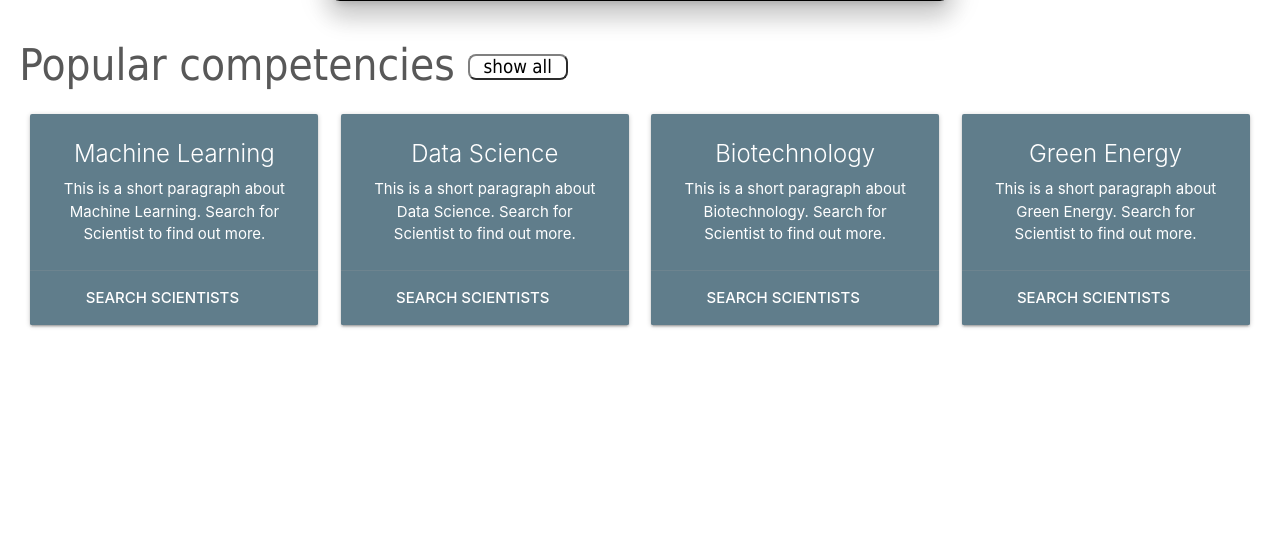
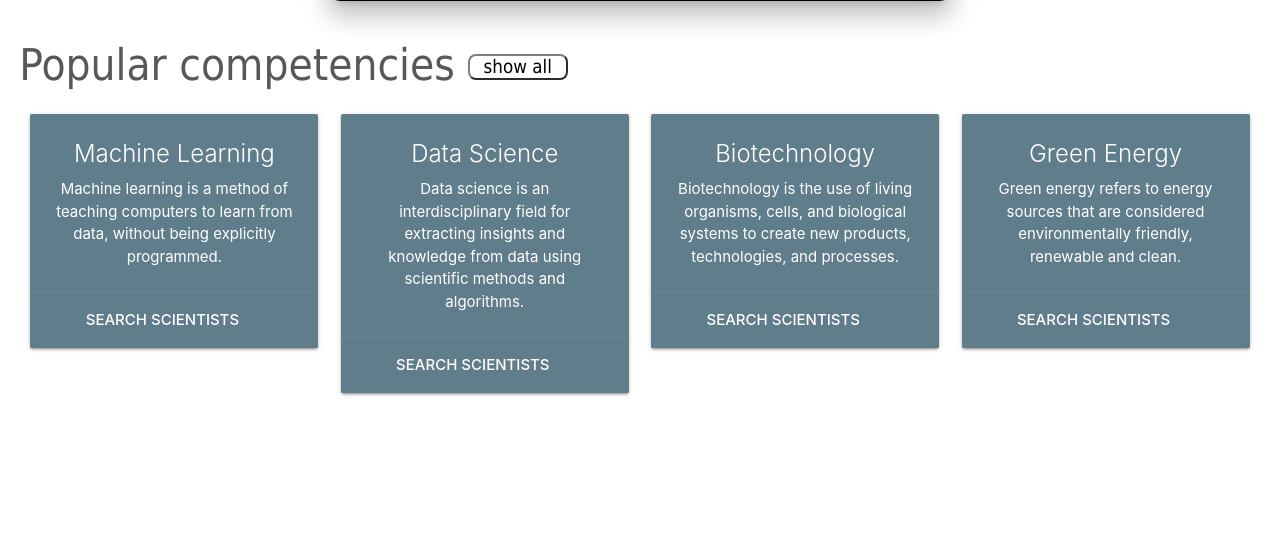
Before and after one commit to PaulKMueller/kool, a Django app: page / in a window 1280 px wide. Shown: the part 319-872 px from the top of the page. Run offline with Django 4.2, Linux system fonts and the light colour scheme; data that the repository does not hold is empty; some libraries are stand-ins or nearby versions.

Commit message:
[feature] Added descriptions for homepage

```diff
--- a/frontend/templates/home.html
+++ b/frontend/templates/home.html
@@ -80,7 +80,7 @@ document.addEventListener('DOMContentLoaded', function() {
                     <div class="card blue-grey">
                         <div class="card-content white-text">
                             <span class="card-title">Machine Learning</span>
-                            <p>This is a short paragraph about Machine Learning. Search for Scientist to find out more.</p>
+                            <p>Machine learning is a method of teaching computers to learn from data, without being explicitly programmed.</p>
                         </div>
                         <div class="card-action">
                             <a href="#"><span class="white-text text-darken-2">Search Scientists</span></a>
@@ -91,7 +91,7 @@ document.addEventListener('DOMContentLoaded', function() {
                     <div class="card blue-grey">
                         <div class="card-content white-text">
                             <span class="card-title">Data Science</span>
-                            <p>This is a short paragraph about Data Science. Search for Scientist to find out more.</p>
+                            <p>Data science is an interdisciplinary field for extracting insights and knowledge from data using scientific methods and algorithms.</p>
                         </div>
                         <div class="card-action">
                             <a href="#"><span class="white-text text-darken-2">Search Scientists</span></a>
@@ -102,7 +102,7 @@ document.addEventListener('DOMContentLoaded', function() {
                     <div class="card blue-grey">
                         <div class="card-content white-text">
                             <span class="card-title">Biotechnology</span>
-                            <p>This is a short paragraph about Biotechnology. Search for Scientist to find out more.</p>
+                            <p>Biotechnology is the use of living organisms, cells, and biological systems to create new products, technologies, and processes.</p>
                         </div>
                         <div class="card-action">
                             <a href="#"><span class="white-text text-darken-2">Search Scientists</span></a>
@@ -113,7 +113,7 @@ document.addEventListener('DOMContentLoaded', function() {
                     <div class="card blue-grey">
                         <div class="card-content white-text">
                             <span class="card-title">Green Energy</span>
-                            <p>This is a short paragraph about Green Energy. Search for Scientist to find out more.</p>
+                            <p>Green energy refers to energy sources that are considered environmentally friendly, renewable and clean.</p>
                         </div>
                         <div class="card-action">
                             <a href="#"><span class="white-text text-darken-2">Search Scientists</span></a>
```
